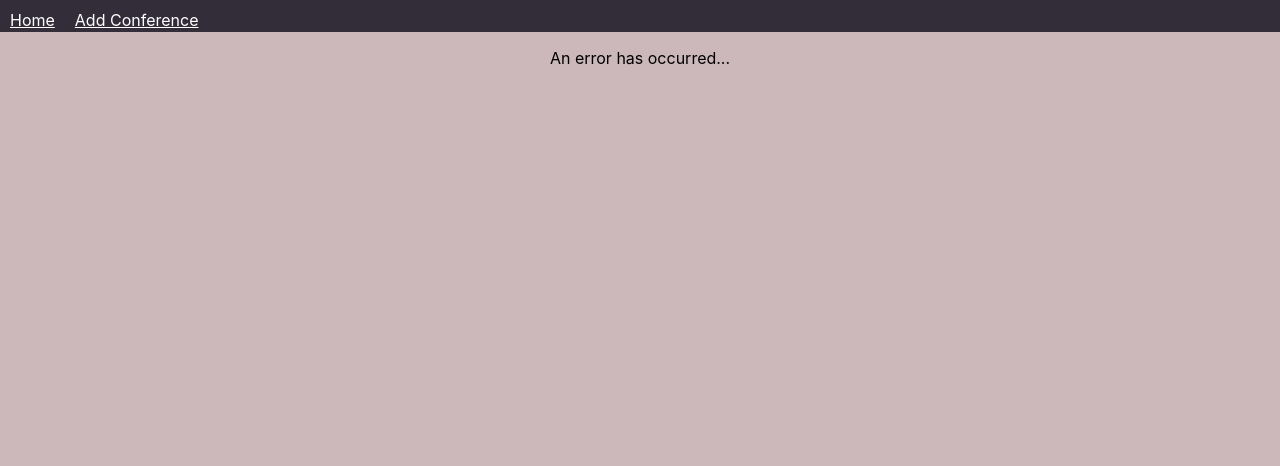
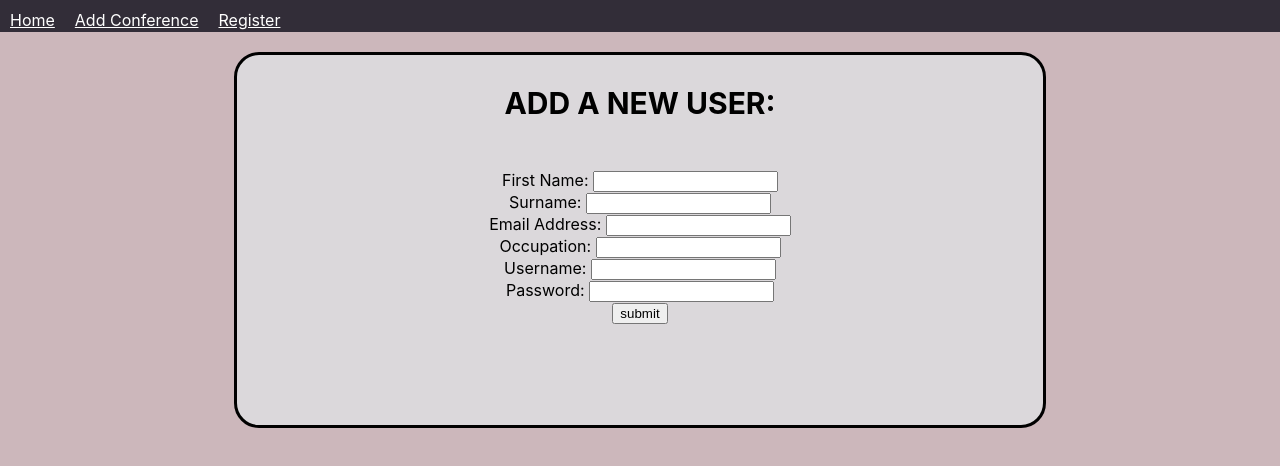
Before and after one commit to Mendeley/grads19-weblet, a React (Create React App) app: page /users in a window 1280 px wide. Shown: the top 466 px of the page. Built offline with nearby package versions, Linux system fonts and the light colour scheme; no server answers.

Commit message:
GP19-12: create registration page, link in navbar and axios request

```diff
--- a/src/App.js
+++ b/src/App.js
@@ -8,6 +8,7 @@ import Navbar from "./Navbar";
 import { BrowserRouter } from "react-router-dom";
 import { ToastContainer } from "react-toastify";
 import "react-toastify/dist/ReactToastify.css";
+import RegistrationForm from "./User/RegistrationForm";
 
 const StyledApp = styled.div`
   text-align: center;
@@ -28,12 +29,15 @@ function App() {
           <Route path="/add">
             <AddConference />
           </Route>
+          <Route path="/users">
+            <RegistrationForm />
+          </Route>
           <Route path="/:id">
             <ConferenceDetails />
           </Route>
         </Switch>
       </StyledApp>
-      <ToastContainer position="bottom-right" autoClose={5000} pauseOnHover/>
+      <ToastContainer position="bottom-right" autoClose={5000} pauseOnHover />
     </BrowserRouter>
   );
 }
--- a/src/Conference/ConferenceDetails.jsx
+++ b/src/Conference/ConferenceDetails.jsx
@@ -90,7 +90,9 @@ const ConferenceDetails = () => {
   return (
     <StyledConferenceDetails>
       <StyledDetailsCard>
-        <StyledDetailsCardHeading className="name">{name}</StyledDetailsCardHeading>
+        <StyledDetailsCardHeading className="name">
+          {name}
+        </StyledDetailsCardHeading>
         <p className="topic">{topic}</p>
         <p className="date">{getDatestring(date)}</p>
         <p className="time">{getTimestring(date)}</p>
--- a/src/Navbar.jsx
+++ b/src/Navbar.jsx
@@ -34,6 +34,9 @@ const Navbar = () => {
         <StyledListItem>
           <StyledLink to="/add">Add Conference</StyledLink>
         </StyledListItem>
+        <StyledListItem>
+          <StyledLink to="/users">Register</StyledLink>
+        </StyledListItem>
       </StyledList>
     </StyledNavbar>
   );
--- /dev/null
+++ b/src/User/RegistrationForm.jsx
@@ -0,0 +1,138 @@
+import React, { useState } from "react";
+import styled from "styled-components";
+import { useHistory } from "react-router-dom";
+import Input from "../Input";
+import { createNewUser } from "../api";
+
+const StyledUserForm = styled.div`
+  height: 400px;
+  padding: 20px;
+`;
+
+const StyledCardHeading = styled.h3`
+  background: #dbd8db;
+  width: 100%;
+  height: 55px;
+  font-size: 30px;
+  font-weight: bold;
+  text-align: center;
+  vertical-align: middle;
+  text-transform: uppercase;
+`;
+
+const StyledCard = styled.div`
+  border-style: solid;
+  border-color: black;
+  border-radius: 25px;
+  background: #dbd8db;
+  width: 65%;
+  height: 370px;
+  transition: 0.3s;
+  :hover {
+    box-shadow: 0 8px 16px 0 rgba(0, 0, 0, 0.2);
+  }
+  vertical-align: middle;
+  margin: 0 auto;
+`;
+
+const RegistrationForm = () => {
+  let history = useHistory();
+  const [user, setUser] = useState({
+    firstName: "",
+    lastName: "",
+    email: "",
+    occupation: "",
+    username: "",
+    password: ""
+  });
+
+  const handleChange = event => {
+    const { name, value } = event.target;
+    setUser({ ...user, [name]: value });
+  };
+
+  const submitForm = async () => {
+    const newUser = {
+      ...user
+    };
+
+    try {
+      await createNewUser(newUser);
+      history.push("/");
+    } catch (error) {
+      console.log(error);
+    }
+  };
+
+  return (
+    <StyledUserForm>
+      <StyledCard>
+        <StyledCardHeading>add a new user:</StyledCardHeading>
+        <form
+          onSubmit={ev => {
+            ev.preventDefault();
+            submitForm();
+          }}
+        >
+          <Input
+            label="First Name: "
+            type="text"
+            name="firstName"
+            value={user.firstName}
+            onChange={handleChange}
+            required
+            maxLength="100"
+          />
+          <Input
+            label="Surname: "
+            type="text"
+            name="lastName"
+            value={user.lastName}
+            onChange={handleChange}
+            required
+            maxLength="100"
+          />
+          <Input
+            label="Email Address: "
+            type="text"
+            name="email"
+            value={user.email}
+            onChange={handleChange}
+            required
+            maxLength="100"
+          />
+          <Input
+            label="Occupation: "
+            type="text"
+            name="occupation"
+            value={user.occupation}
+            onChange={handleChange}
+            required
+            maxLength="100"
+          />
+          <Input
+            label="Username: "
+            type="text"
+            name="username"
+            value={user.username}
+            onChange={handleChange}
+            required
+            maxLength="100"
+          />
+          <Input
+            label="Password: "
+            type="text"
+            name="password"
+            value={user.password}
+            onChange={handleChange}
+            required
+            maxLength="16"
+          />
+          <Input type="submit" value="submit" />
+        </form>
+      </StyledCard>
+    </StyledUserForm>
+  );
+};
+
+export default RegistrationForm;
--- a/src/api.js
+++ b/src/api.js
@@ -24,7 +24,9 @@ export const getConferenceById = async id => {
 export const createNewConference = async conference => {
   try {
     const response = await axios.post(
-      "http://localhost:8080/conferences",conference);
+      "http://localhost:8080/conferences",
+      conference
+    );
     return response.status;
   } catch (error) {
     console.log(error);
@@ -45,3 +47,13 @@ export const deleteConferenceById = async id => {
     throw error;
   }
 };
+
+export const createNewUser = async user => {
+  try {
+    const response = await axios.post("http://localhost:8080/users", user);
+    return response.status;
+  } catch (error) {
+    console.log(error);
+    throw error;
+  }
+};
```
